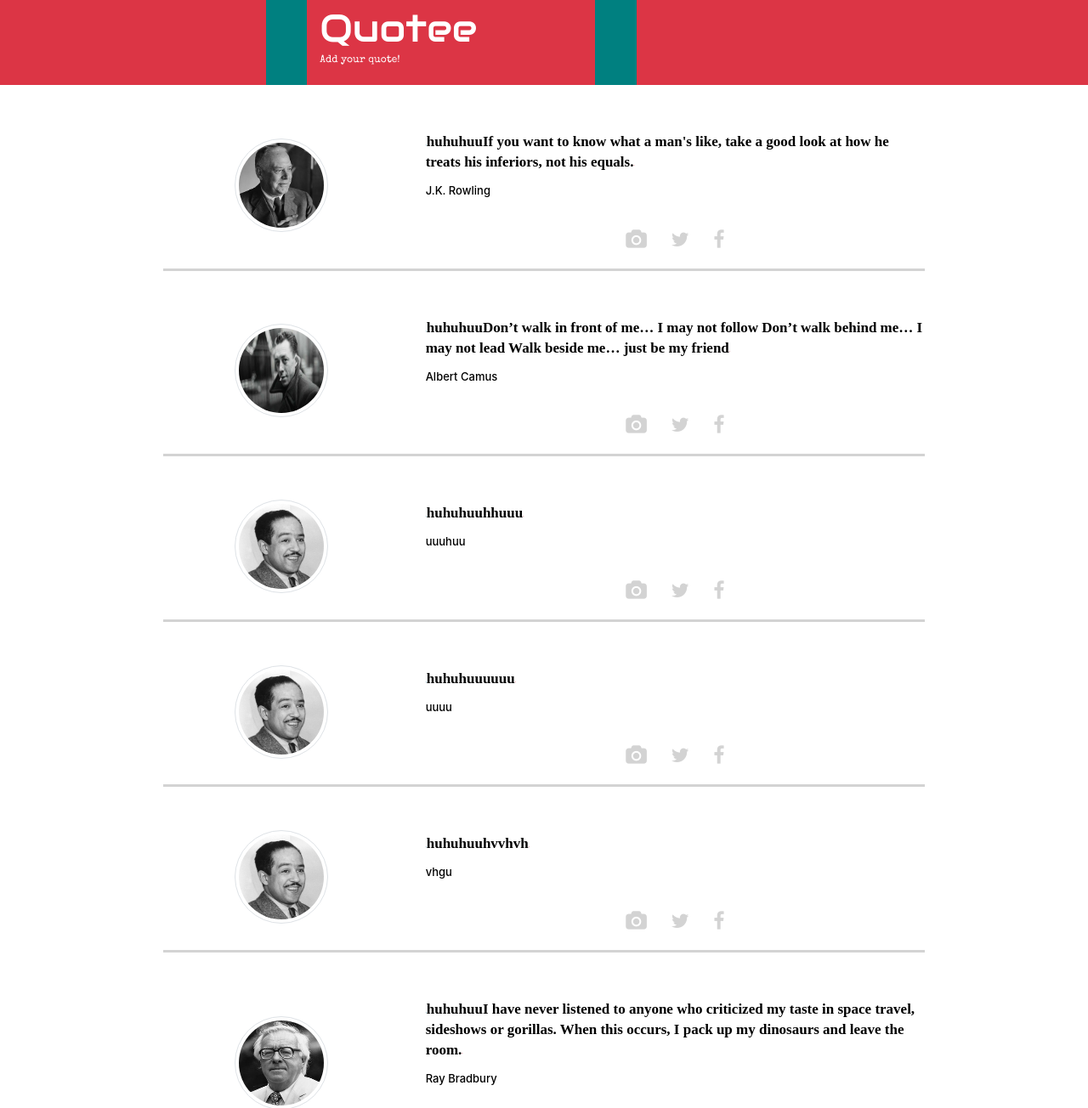
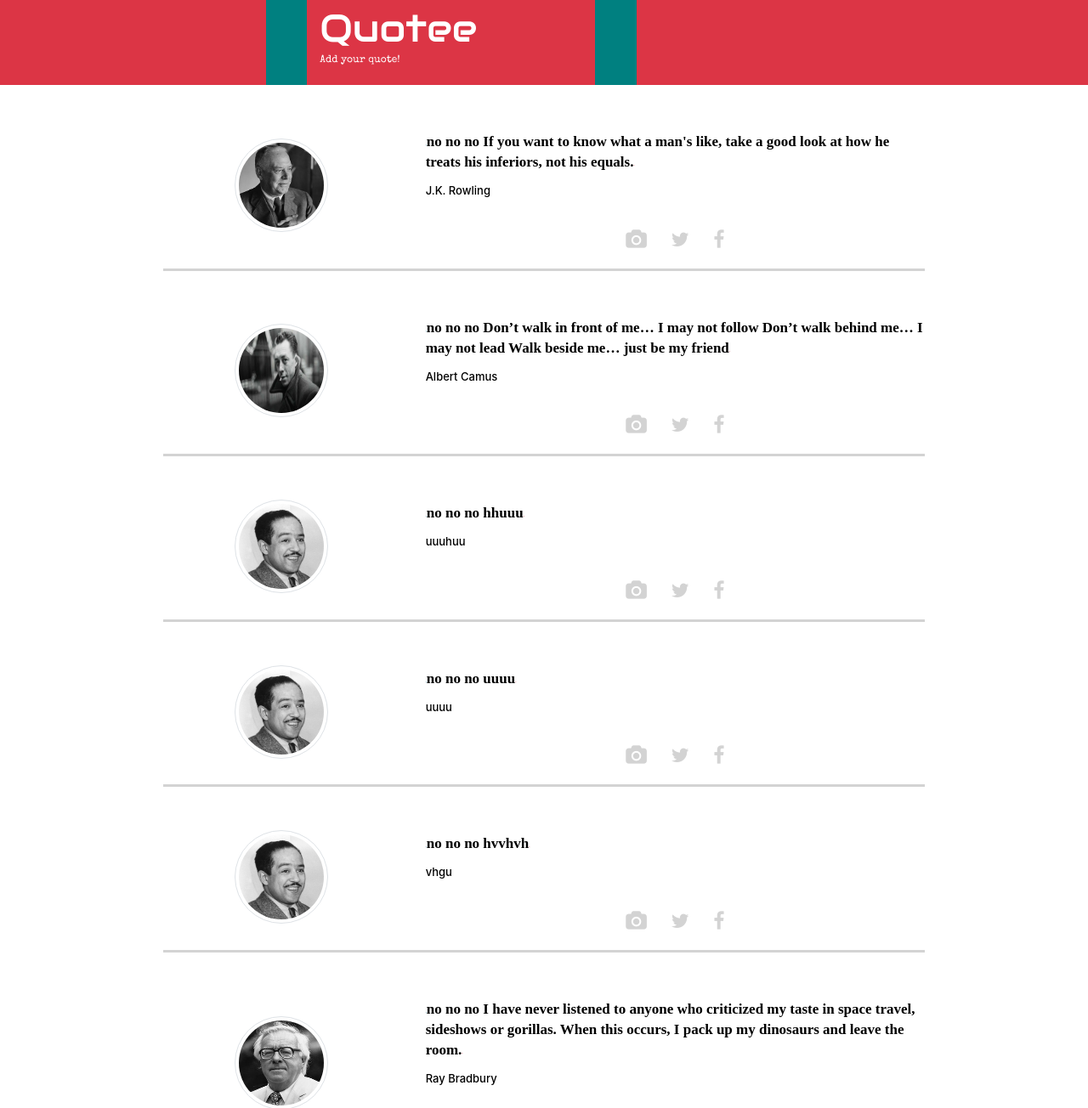
Before and after one commit to mortadagzar/Quotee, a Django app: page / in a window 1280 px wide. Shown: the top 1304 px of the page at 85% size. Run offline with Django 3.2, Linux system fonts and the light colour scheme; data comes from the database, SQL or seed files in the repository; some libraries are stand-ins or nearby versions; some web fonts are replaced.

Commit message:
no no no

```diff
--- a/QuoteeApp/templates/myApp/index.html
+++ b/QuoteeApp/templates/myApp/index.html
@@ -38,7 +38,7 @@
               </table>
 </div>
 <div class="col-lg-8 col-md-8 col-sm-12"><br>
-        <h5  class="text"><p class="comma">❝</p>huhuhuu{{ quote.text }}<p class="comma text-danger">❞
+        <h5  class="text"><p class="comma">❝</p>no no no {{ quote.text }}<p class="comma text-danger">❞
 
         </p></h5><br>
         <h1 class="sayer">{{ quote.sayer }}</h1>
```
